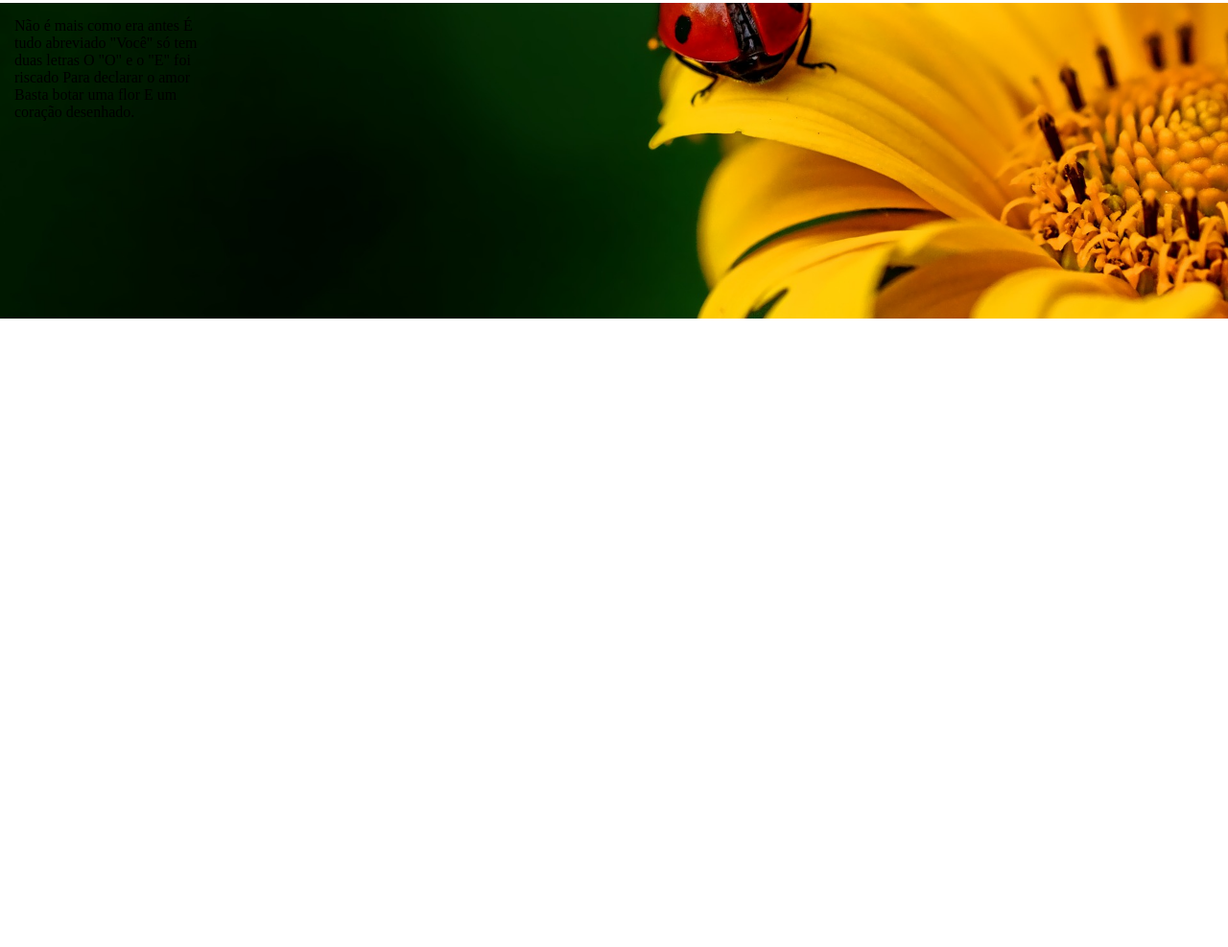
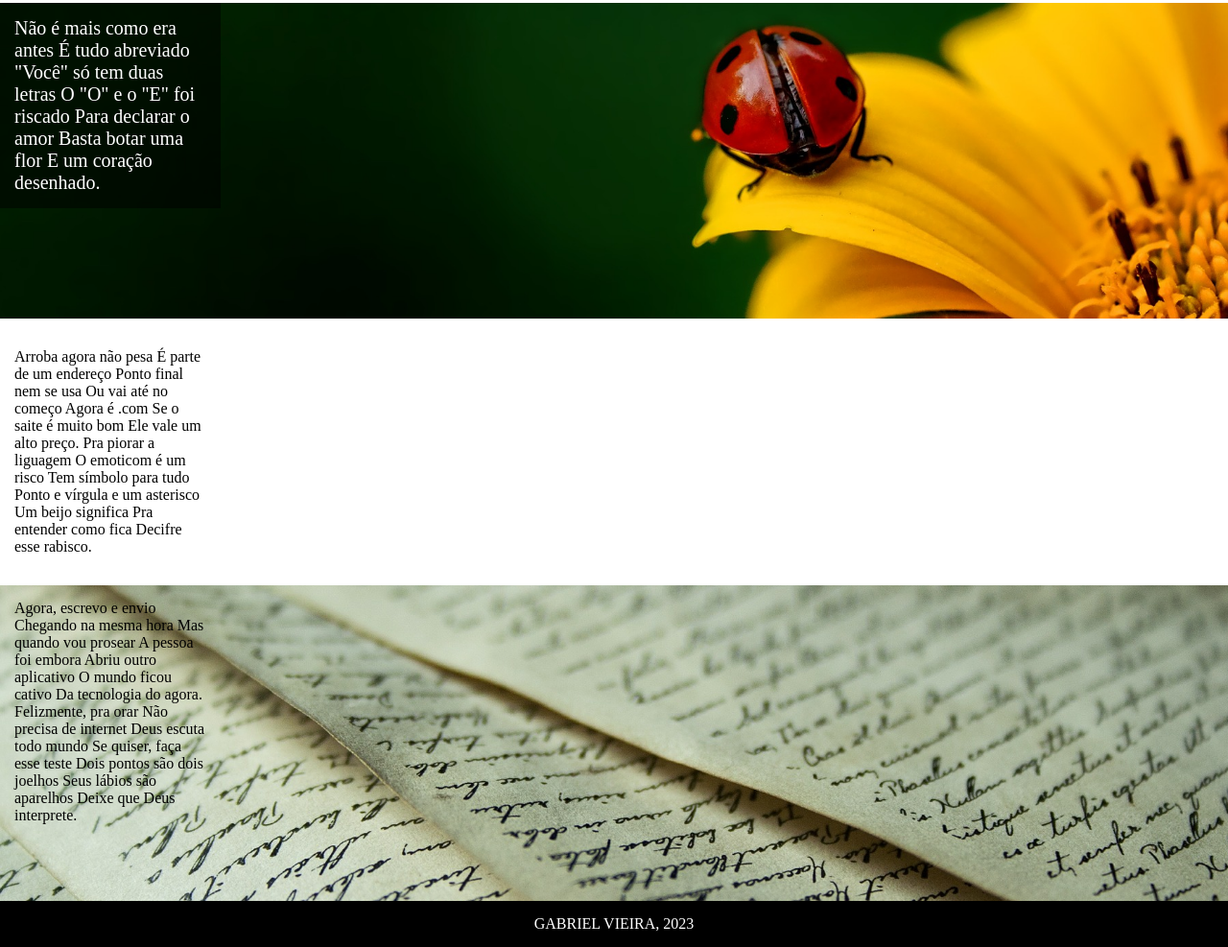
Before and after one commit to GabrielVieira5/html-css, a plain HTML site: page desafio12-cordel/cordel.html in a window 1280 px wide. Shown: the part 329-1316 px from the top of the page at 96% size. Before the commit the page ends 800 px from the top, so only its background shows below. Drawn offline with Linux system fonts and the light colour scheme.

Commit message:
eu finalizei
falta alguns ajustes que farei quando acabar o video

```diff
--- a/desafio12-cordel/cordel.html
+++ b/desafio12-cordel/cordel.html
@@ -35,7 +35,45 @@
                     E um coração desenhado.
             </p>
         </section>
+        <section class="sextexto3">
+            <p>
+                Arroba agora não pesa
+                É parte de um endereço
+                Ponto final nem se usa
+                Ou vai até no começo
+                Agora é .com
+                Se o saite é muito bom
+                Ele vale um alto preço.
+
+                Pra piorar a liguagem
+                O emoticom é um risco
+                Tem símbolo para tudo
+                Ponto e vírgula e um asterisco
+                Um beijo significa
+                Pra entender como fica
+                Decifre esse rabisco.
+            </p>
+        </section>
+        <section class="sectexto4">
+            <p class="texto">
+                Agora, escrevo e envio
+                Chegando na mesma hora
+                Mas quando vou prosear
+                A pessoa foi embora
+                Abriu outro aplicativo
+                O mundo ficou cativo
+                Da tecnologia do agora.
+
+                Felizmente, pra orar
+                Não precisa de internet
+                Deus escuta todo mundo
+                Se quiser, faça esse teste
+                Dois pontos são dois joelhos
+                Seus lábios são aparelhos
+                Deixe que Deus interprete.
+            </p>
+        </section>
     </main>
-    <footer></footer>
+    <footer class="heafoo">GABRIEL VIEIRA, 2023</footer>
 </body>
 </html>
--- a/desafio12-cordel/csscordel.css
+++ b/desafio12-cordel/csscordel.css
@@ -24,3 +24,22 @@ section > p{
     background: black url('imagens/background001.jpg') center center no-repeat fixed;
     background-size: cover;
 }
+.texto2{
+    font-size: 20px;
+    background-color: rgba(0, 0, 0, 0.5);
+    color: white;
+    margin-top: 15px;
+}
+.sectexto4{
+    height: 329px;
+    width: 1366px;
+    background: black url(imagens/background002.jpg) center center no-repeat fixed;
+    background-size: cover;
+
+}
+.texto4{
+    font-size: 20px;
+    background-color: rgba(0, 0, 0, 0.5);
+    color: white;
+    margin-top: 15px;
+}
```
